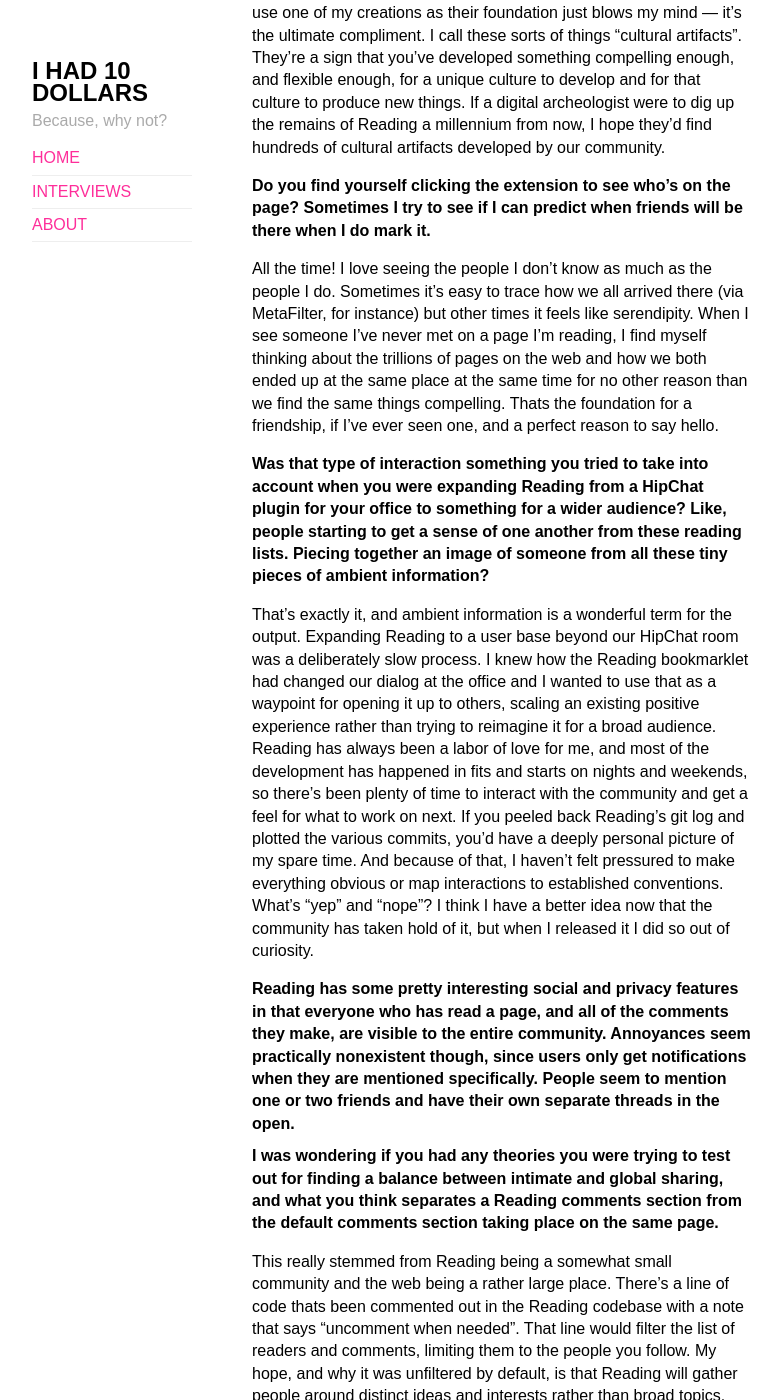
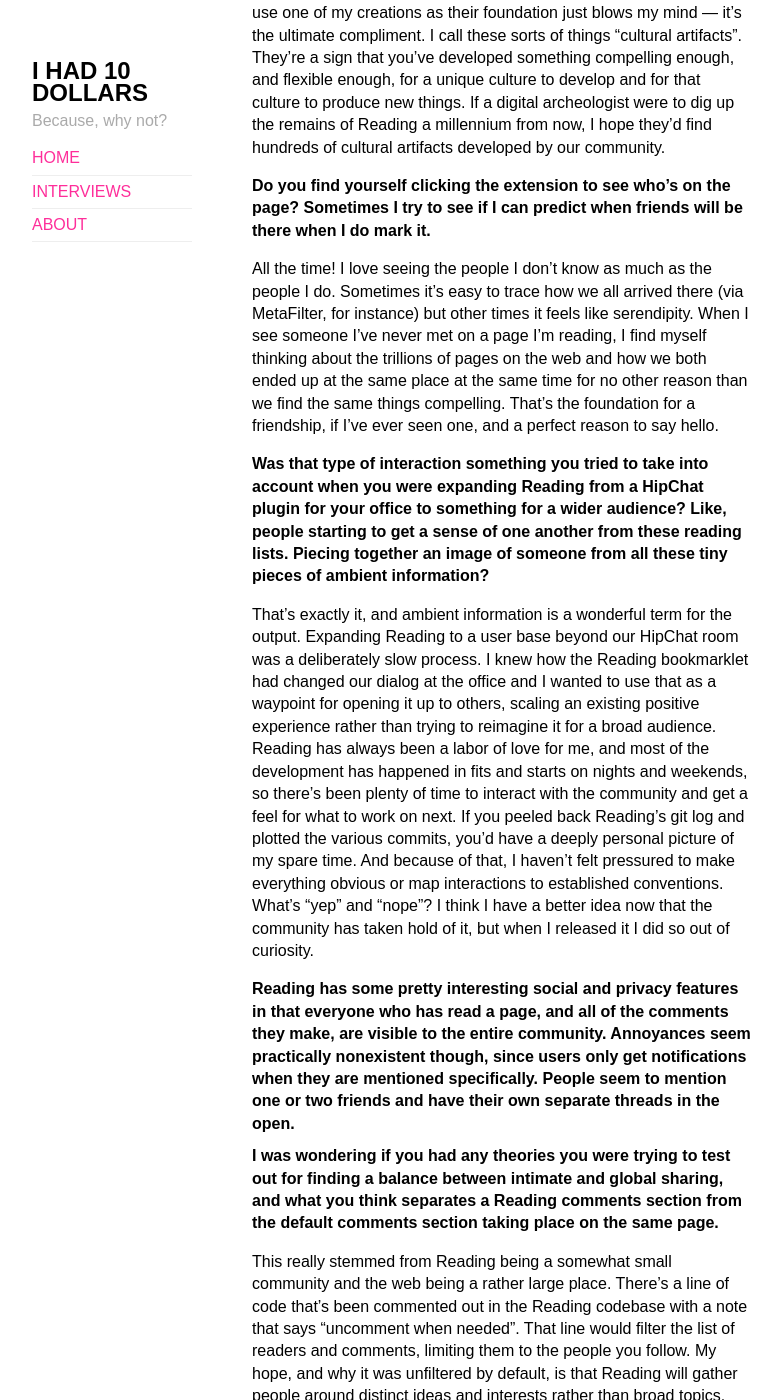
Before and after one commit to 10dollars/tendollars.github.io.raw, a Jekyll site: the page built from _posts/2014-04-12-greg-leppert.md, in a window 1280 px wide and 1400 px high, scrolled down 2503 px. Shown: the whole window, without its empty margins (248-1029 px from the left). Built offline with Jekyll 4.4.1, drawn with Linux system fonts in a browser that asks for light colours; some of the changed text lies outside the part shown.

Commit message:
more apostrophes.

```diff
--- a/_posts/2014-04-12-greg-leppert.md
+++ b/_posts/2014-04-12-greg-leppert.md
@@ -42,7 +42,7 @@ The thought of someone generating, and spreading, new ideas that use one of my c
 
 #### Do you find yourself clicking the extension to see who's on the page? Sometimes I try to see if I can predict when friends will be there when I do mark it.
 
-All the time! I love seeing the people I don't know as much as the people I do. Sometimes it's easy to trace how we all arrived there (via MetaFilter, for instance) but other times it feels like serendipity. When I see someone I've never met on a page I'm reading, I find myself thinking about the trillions of pages on the web and how we both ended up at the same place at the same time for no other reason than we find the same things compelling. Thats the foundation for a friendship, if I've ever seen one, and a perfect reason to say hello.
+All the time! I love seeing the people I don't know as much as the people I do. Sometimes it's easy to trace how we all arrived there (via MetaFilter, for instance) but other times it feels like serendipity. When I see someone I've never met on a page I'm reading, I find myself thinking about the trillions of pages on the web and how we both ended up at the same place at the same time for no other reason than we find the same things compelling. That's the foundation for a friendship, if I've ever seen one, and a perfect reason to say hello.
 
 #### Was that type of interaction something you tried to take into account when you were expanding Reading from a HipChat plugin for your office to something for a wider audience? Like, people starting to get a sense of one another from these reading lists. Piecing together an image of someone from all these tiny pieces of ambient information?
 
@@ -52,7 +52,7 @@ That's exactly it, and ambient information is a wonderful term for the output. E
 
 #### I was wondering if you had any theories you were trying to test out for finding a balance between intimate and global sharing, and what you think separates a Reading comments section from the default comments section taking place on the same page.
 
-This really stemmed from Reading being a somewhat small community and the web being a rather large place. There's a line of code thats been commented out in the Reading codebase with a note that says "uncomment when needed". That line would filter the list of readers and comments, limiting them to the people you follow. My hope, and why it was unfiltered by default, is that Reading will gather people around distinct ideas and interests rather than broad topics.
+This really stemmed from Reading being a somewhat small community and the web being a rather large place. There's a line of code that's been commented out in the Reading codebase with a note that says "uncomment when needed". That line would filter the list of readers and comments, limiting them to the people you follow. My hope, and why it was unfiltered by default, is that Reading will gather people around distinct ideas and interests rather than broad topics.
 
 I've often wondered if the breadth of the premise that brings people together correlates to the potential for conflict and noise. With Reading, you're seeing specific people and specific comments because you're all reading a specific piece of content. The next page you post to Reading might have an entirely new set of folks. Contrast this with a community where you're bound together by topics as broad as "videos" or "sports" where users will have a much greater challenge finding common ground.
 
```
Also changed, not shown: other parts of _posts/2014-04-12-greg-leppert.md (+1 -1 lines).
